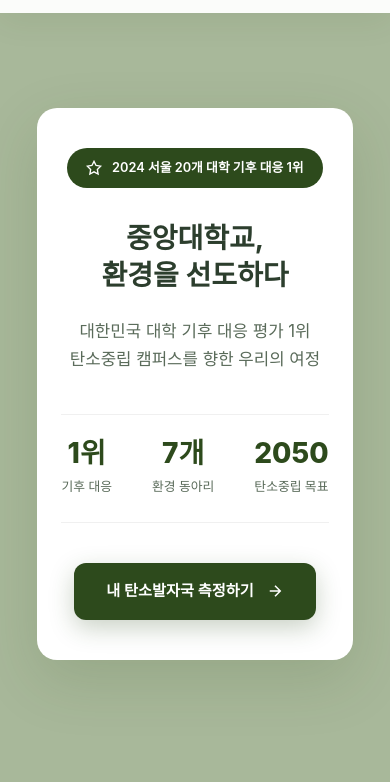
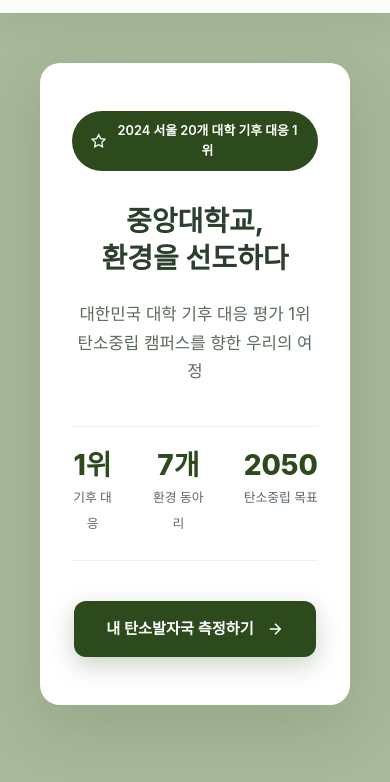
Before and after one commit to boongbang0425/CauGreenCampus, a website: page public/index.html in a window 390 px wide. Shown: the part 62-844 px from the top of the page. Drawn offline with Linux system fonts and the light colour scheme; a web font is replaced by a local one.

Commit message:
Update index.html

```diff
--- a/public/index.html
+++ b/public/index.html
@@ -147,7 +147,9 @@
         }
 
         .hero-content {
-            max-width: 900px;
+            /* 기존: max-width: 900px; */
+            max-width: 1200px; /* 확장 */
+            width: 100%;
             position: relative;
             z-index: 1;
         }
@@ -159,6 +161,8 @@
             box-shadow: var(--shadow-float);
             text-align: center;
             transition: transform 0.5s ease;
+            max-width: 100%;
+            margin: 0 auto;
         }
 
         .hero-card:hover {
@@ -526,13 +530,6 @@
         }
 
         /* 모바일 반응형 */
-        @media (max-width: 768px) {
-            .student-list {
-                margin-left: 0;
-                margin-bottom: 1rem;
-            }
-        }
-
         @media (max-width: 1024px) {
             .factors-grid { grid-template-columns: repeat(2, 1fr); }
             .hero h1 { font-size: 2.25rem; }
@@ -555,7 +552,16 @@
             .nav-links.active { display: flex; }
             .mobile-menu-btn { display: block; }
             .hero { padding: 6rem 1.5rem 3rem; }
-            .hero-card { padding: 2.5rem 1.5rem; }
+
+            .hero-content {
+                max-width: 100%; /* 모바일에서 최대한의 너비 사용 */
+                padding: 0 1rem; /* 좌우 패딩만 추가 */
+            }
+
+            .hero-card {
+                padding: 3rem 2rem; /* 넓어진 카드에 맞춰 내부 패딩 조정 */
+            }
+
             .hero h1 { font-size: 1.75rem; }
             .section { padding: 4rem 1.5rem; }
             .crisis-grid { grid-template-columns: 1fr; }
@@ -571,6 +577,10 @@
             .footer-main {
                 flex-direction: column;
                 gap: 1.5rem;
+            }
+            .student-list {
+                margin-left: 0;
+                margin-bottom: 1rem;
             }
 
             .footer-info { text-align: center; }
```
